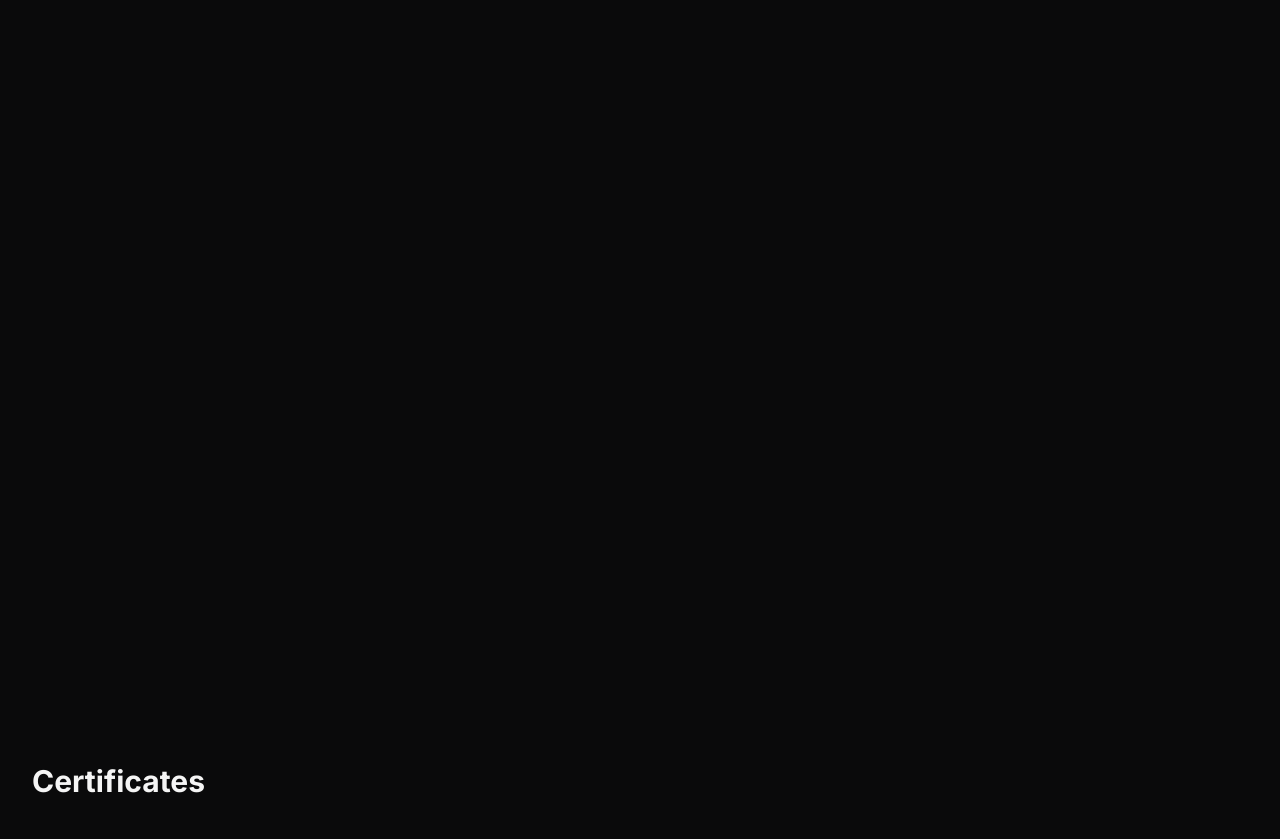
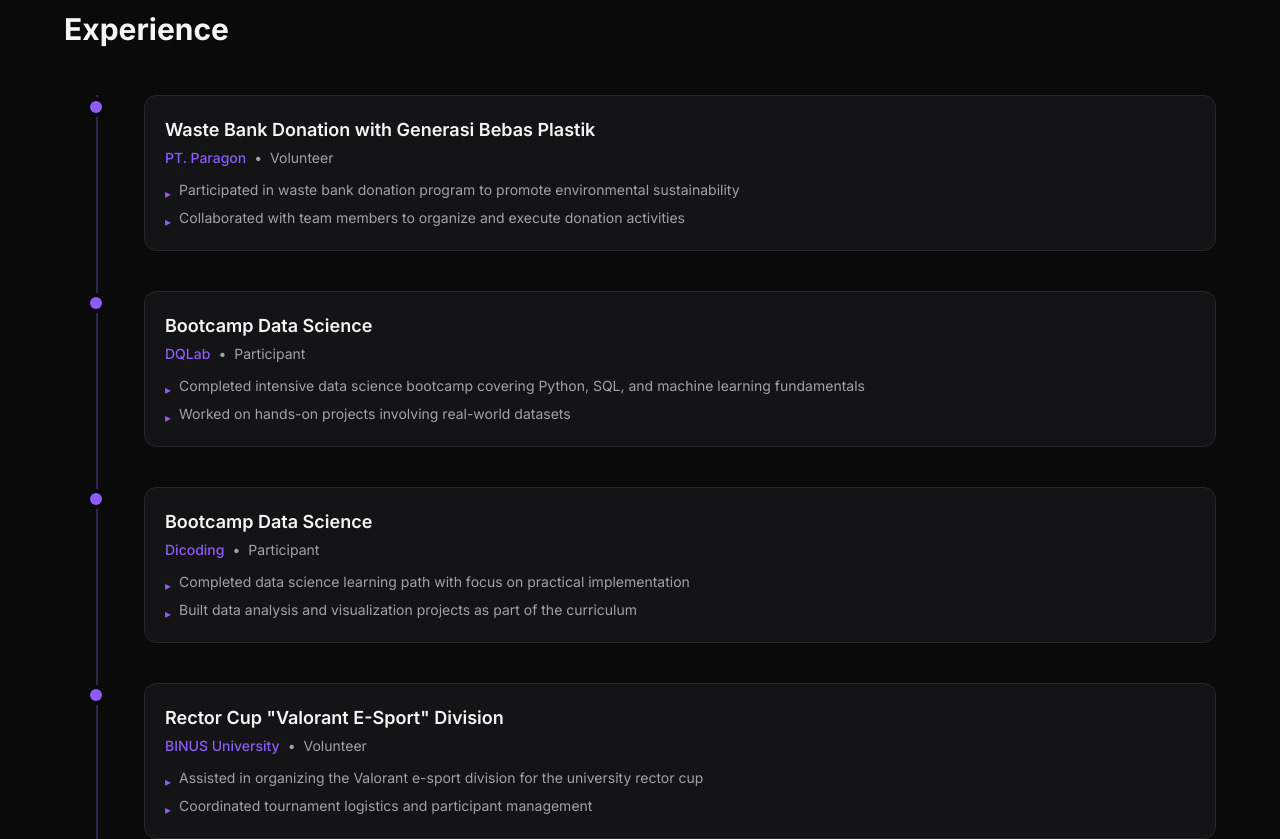
Before and after one commit to izzanpm/portfolio, a React (Vite) app: page / in a window 1280 px wide. Shown: the part 3175-4014 px from the top of the page. Built offline with nearby package versions, Linux system fonts and the light colour scheme.

Commit message:
feat: add Experience section with vertical timeline

```diff
--- a/src/App.tsx
+++ b/src/App.tsx
@@ -3,6 +3,8 @@
 import Navbar from "./components/Navbar";
 import Projects from "./components/Projects";
 import Skills from "./components/Skills";
+import Experience from "./components/Experience";
+import Certificates from "./components/Certificates";
 
 function App() {
   return (
@@ -13,12 +15,8 @@
         <About />
         <Skills />
         <Projects />
-        <section id="experience" className="min-h-screen p-8">
-          <h2 className="text-3xl font-bold text-text-primary">Experience</h2>
-        </section>
-        <section id="certificates" className="min-h-screen p-8">
-          <h2 className="text-3xl font-bold text-text-primary">Certificates</h2>
-        </section>
+        <Experience />
+        <Certificates />
       </main>
     </div>
   );
--- /dev/null
+++ b/src/components/Experience.tsx
@@ -0,0 +1,59 @@
+import { motion } from "framer-motion";
+import { useLanguage } from "../hooks/useLanguage";
+import { experiences } from "../data/experiences";
+
+export default function Experience() {
+  const { t } = useLanguage();
+
+  return (
+    <section id="experience" className="py-20 px-4 sm:px-6 lg:px-8">
+      <div className="max-w-6xl mx-auto">
+        <motion.h2
+          initial={{ opacity: 0, y: 20 }}
+          whileInView={{ opacity: 1, y: 0 }}
+          viewport={{ once: true }}
+          transition={{ duration: 0.5 }}
+          className="text-3xl font-bold text-text-primary mb-12"
+        >
+          {t("experience.title")}
+        </motion.h2>
+
+        <div className="relative">
+          <div className="absolute left-4 md:left-8 top-0 bottom-0 w-0.5 bg-accent/30" />
+
+          <div className="space-y-10">
+            {experiences.map((exp, index) => (
+              <motion.div
+                key={`${exp.title}-${exp.institution}`}
+                initial={{ opacity: 0, x: -20 }}
+                whileInView={{ opacity: 1, x: 0 }}
+                viewport={{ once: true }}
+                transition={{ duration: 0.5, delay: index * 0.1 }}
+                className="relative pl-12 md:pl-20"
+              >
+                <div className="absolute left-2.5 md:left-6.5 top-1.5 w-3 h-3 bg-accent rounded-full ring-4 ring-bg-primary" />
+
+                <div className="bg-bg-surface border border-border rounded-xl p-5">
+                  <h3 className="text-lg font-semibold text-text-primary">{exp.title}</h3>
+                  <div className="flex items-center gap-2 mt-1 mb-3">
+                    <span className="text-sm text-accent font-medium">{exp.institution}</span>
+                    <span className="text-text-secondary text-sm">•</span>
+                    <span className="text-sm text-text-secondary">{exp.role}</span>
+                  </div>
+                  <ul className="space-y-1.5">
+                    {exp.responsibilities.map((item, i) => (
+                      <li key={i} className="text-sm text-text-secondary flex items-start gap-2">
+                        <span className="text-accent mt-1.5 text-xs">▸</span>
+                        {item}
+                      </li>
+                    ))}
+                  </ul>
+                </div>
+              </motion.div>
+            ))}
+          </div>
+        </div>
+      </div>
+    </section>
+  );
+}
```
